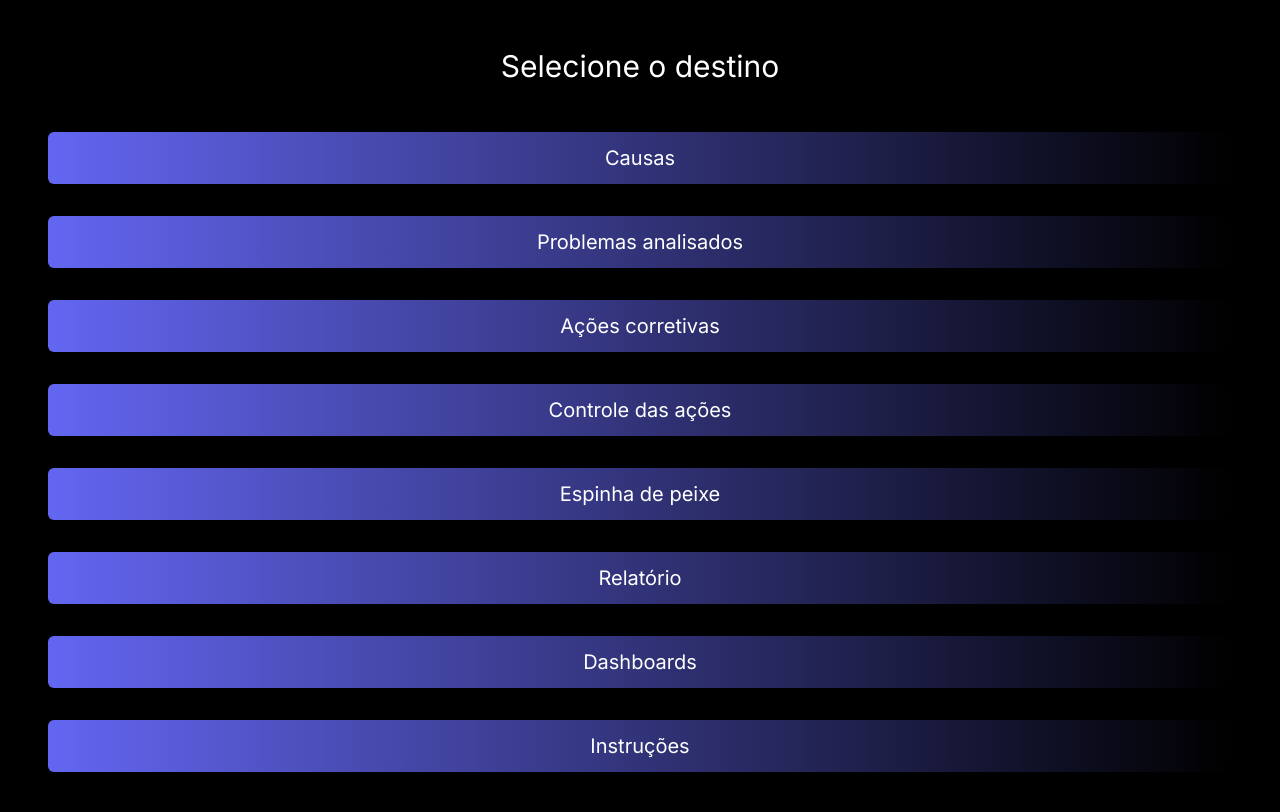
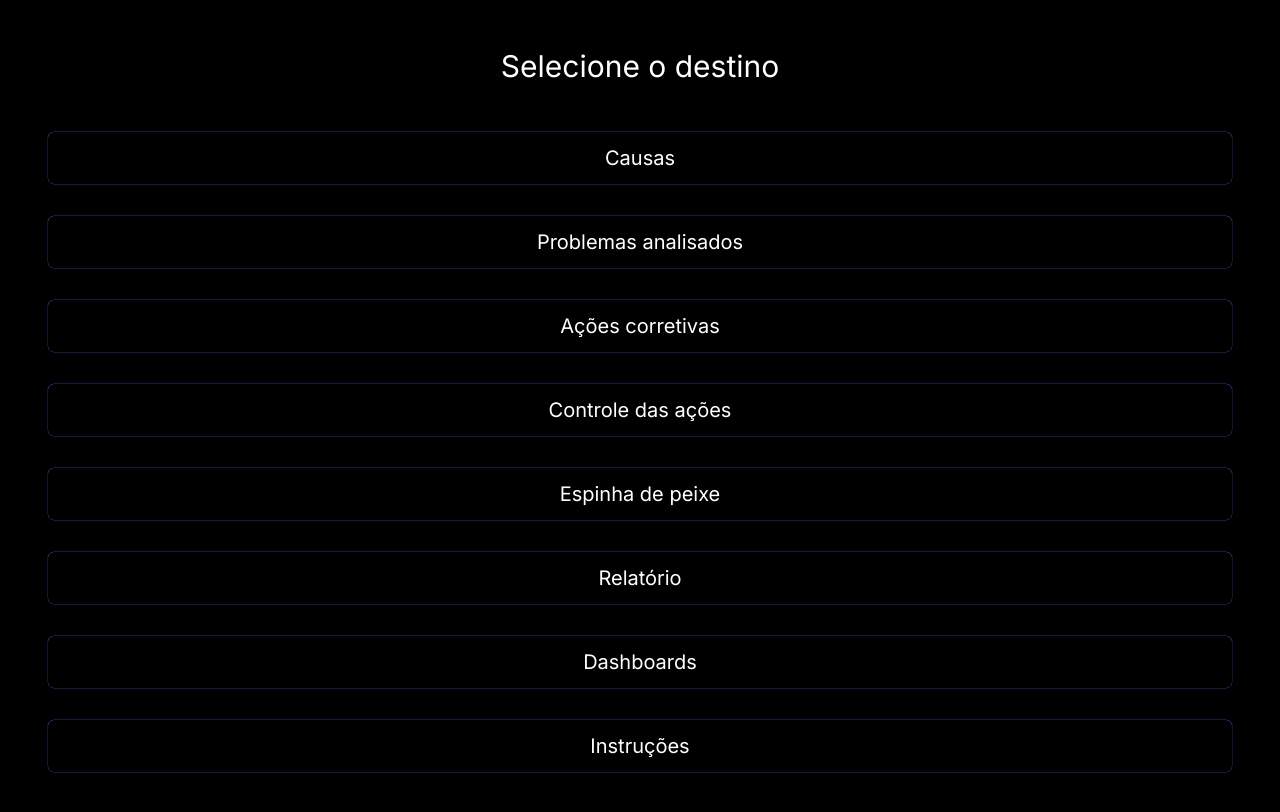
Before and after one commit to brenodevreact/planilha_ishikawa, a Next.js app: page / in a window 1280 px wide. Shown: the top 812 px of the page. Built offline with nearby package versions, Linux system fonts and the light colour scheme.

Commit message:
Fix: correção de botões da home

```diff
--- a/app/page.tsx
+++ b/app/page.tsx
@@ -8,31 +8,31 @@ export default function Home() {
 
       <div className="flex flex-col gap-8 min-w-full">
         <Link href="/causas">
-          <button className="min-w-full bg-gradient-to-r from-indigo-500 p-3 rounded-md text-xl">
+          <button className="min-w-full bg-black shadow-7xl shadow-indigo-500	 p-3 rounded-md text-xl">
             Causas
           </button>
         </Link>
-        <button className="bg-gradient-to-r from-indigo-500 p-3 rounded-md text-xl">
+        <button className="shadow-7xl shadow-indigo-500 p-3 rounded-md text-xl">
           Problemas analisados
         </button>
 
-        <button className="bg-gradient-to-r from-indigo-500 p-3 rounded-md text-xl">
+        <button className="shadow-7xl shadow-indigo-500 p-3 rounded-md text-xl">
           Ações corretivas
         </button>
-        <button className="bg-gradient-to-r from-indigo-500 p-3 rounded-md text-xl">
+        <button className="shadow-7xl shadow-indigo-500 p-3 rounded-md text-xl">
           Controle das ações
         </button>
-        <button className="bg-gradient-to-r from-indigo-500 p-3 rounded-md text-xl">
+        <button className="shadow-7xl shadow-indigo-500 p-3 rounded-md text-xl">
           Espinha de peixe
         </button>
-        <button className="bg-gradient-to-r from-indigo-500 p-3 rounded-md text-xl">
+        <button className="shadow-7xl shadow-indigo-500 p-3 rounded-md text-xl">
           Relatório
         </button>
 
-        <button className="bg-gradient-to-r from-indigo-500 p-3 rounded-md text-xl">
+        <button className="shadow-7xl shadow-indigo-500 p-3 rounded-md text-xl">
           Dashboards
         </button>
-        <button className="bg-gradient-to-r from-indigo-500 p-3 rounded-md text-xl">
+        <button className="shadow-7xl shadow-indigo-500 p-3 rounded-md text-xl">
           Instruções
         </button>
       </div>
--- a/tailwind.config.js
+++ b/tailwind.config.js
@@ -1,18 +1,21 @@
 /** @type {import('tailwindcss').Config} */
 module.exports = {
   content: [
-    './pages/**/*.{js,ts,jsx,tsx,mdx}',
-    './components/**/*.{js,ts,jsx,tsx,mdx}',
-    './app/**/*.{js,ts,jsx,tsx,mdx}',
+    "./pages/**/*.{js,ts,jsx,tsx,mdx}",
+    "./components/**/*.{js,ts,jsx,tsx,mdx}",
+    "./app/**/*.{js,ts,jsx,tsx,mdx}",
   ],
   theme: {
     extend: {
       backgroundImage: {
-        'gradient-radial': 'radial-gradient(var(--tw-gradient-stops))',
-        'gradient-conic':
-          'conic-gradient(from 180deg at 50% 50%, var(--tw-gradient-stops))',
+        "gradient-radial": "radial-gradient(var(--tw-gradient-stops))",
+        "gradient-conic":
+          "conic-gradient(from 180deg at 50% 50%, var(--tw-gradient-stops))",
+      },
+      boxShadow: {
+        "7xl": "0px 0px 0px 0.2px",
       },
     },
   },
   plugins: [],
-}
+};
```
